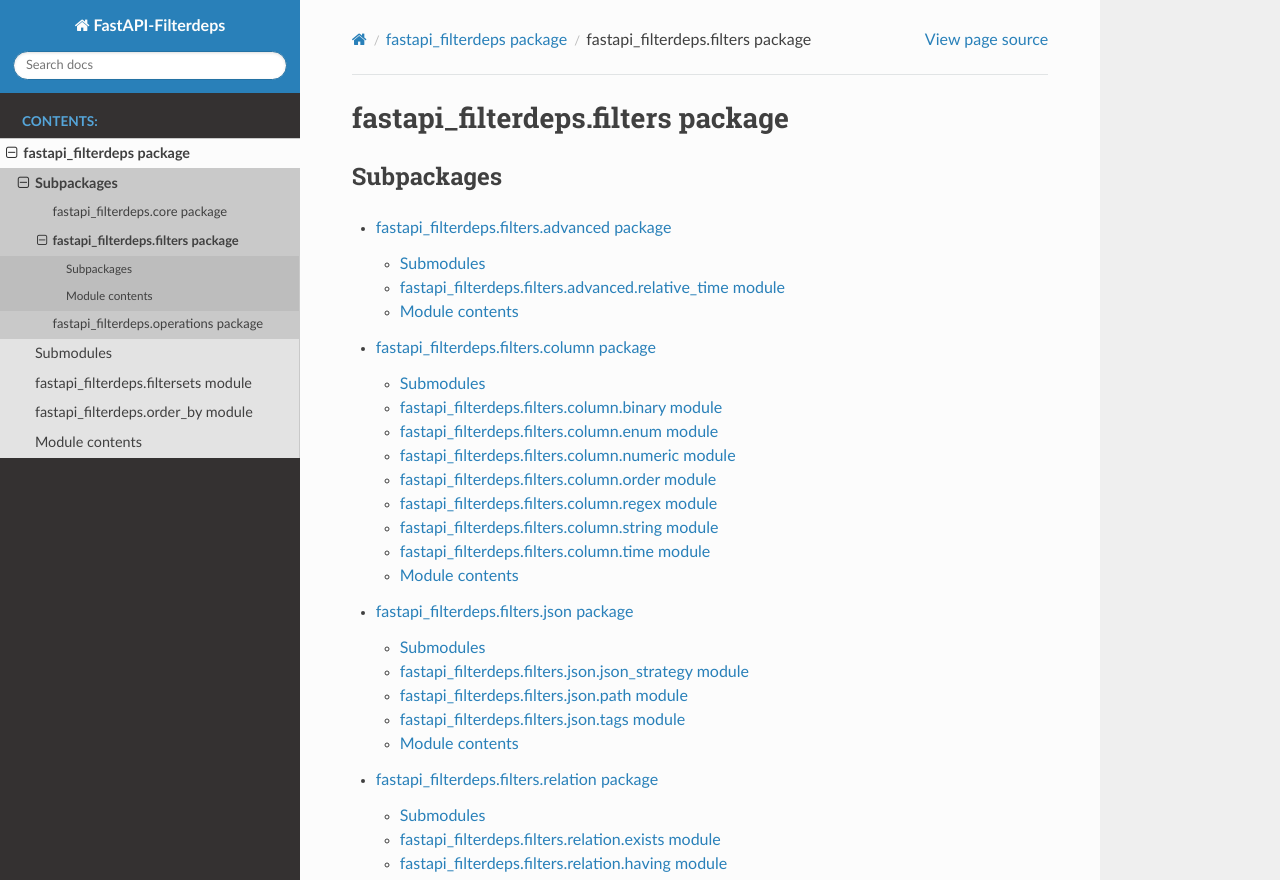
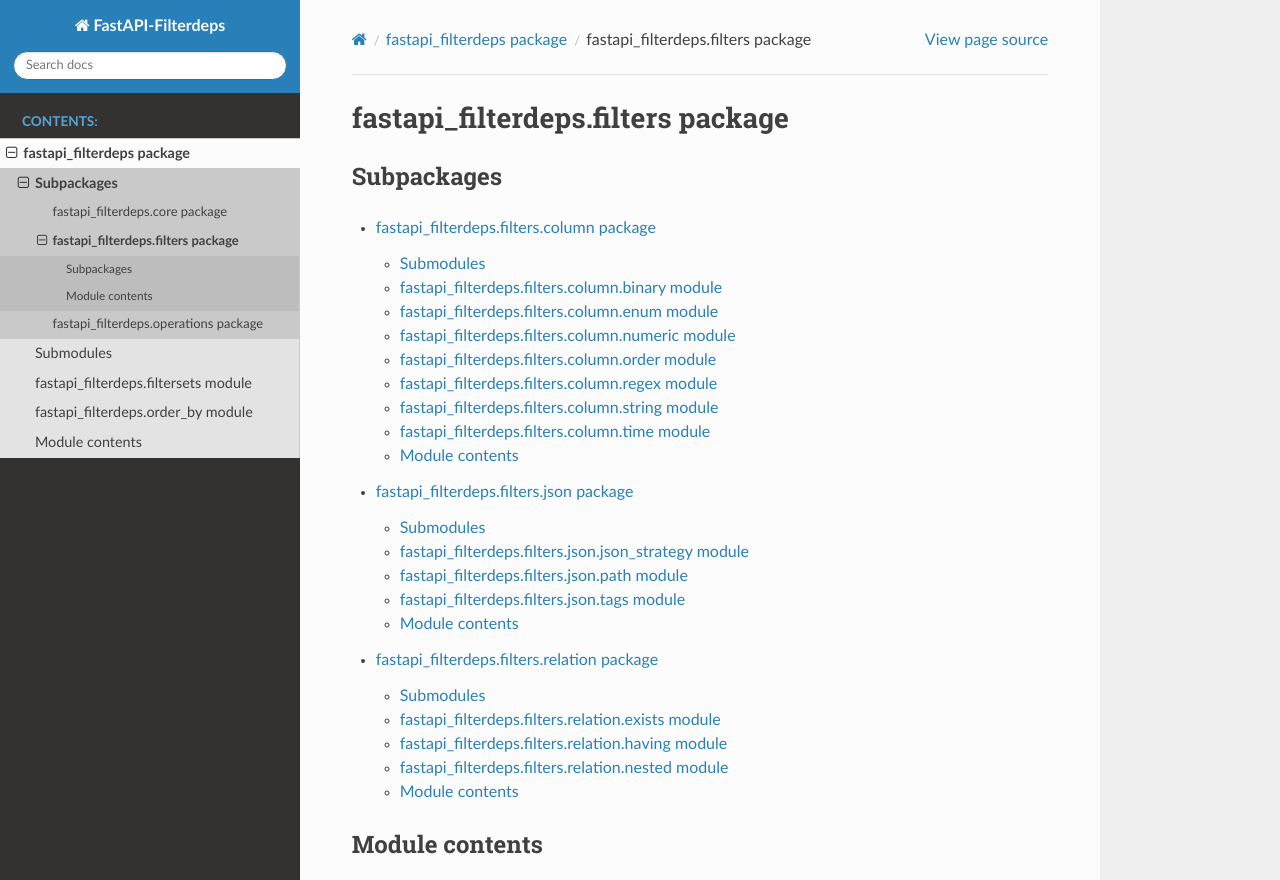
Before and after one commit to mjkimR/fastapi-filterdeps, a Sphinx documentation site: the page built from docs/source/fastapi_filterdeps.filters.rst, in a window 1280 px wide and 1293 px high, cut to the strip 0-880 px from the top of the window. Built offline with Sphinx 7.4.7 and the Read the Docs theme 3.1.0, drawn with Linux system fonts in a browser that asks for light colours.

Commit message:
docs: Remove advanced filters documentation and update references

```diff
--- a/docs/source/fastapi_filterdeps.filters.advanced.rst
+++ /dev/null
@@ -1,21 +0,0 @@
-fastapi\_filterdeps.filters.advanced package
-============================================
-
-Submodules
-----------
-
-fastapi\_filterdeps.filters.advanced.relative\_time module
-----------------------------------------------------------
-
-.. automodule:: fastapi_filterdeps.filters.advanced.relative_time
-   :members:
-   :show-inheritance:
-   :undoc-members:
-
-Module contents
----------------
-
-.. automodule:: fastapi_filterdeps.filters.advanced
-   :members:
-   :show-inheritance:
-   :undoc-members:
--- a/docs/source/fastapi_filterdeps.filters.rst
+++ b/docs/source/fastapi_filterdeps.filters.rst
@@ -7,7 +7,6 @@
 .. toctree::
    :maxdepth: 3
 
-   fastapi_filterdeps.filters.advanced
    fastapi_filterdeps.filters.column
    fastapi_filterdeps.filters.json
    fastapi_filterdeps.filters.relation
```
Also changed, not shown: docs/source/operations.rst (added), 2 other files.
